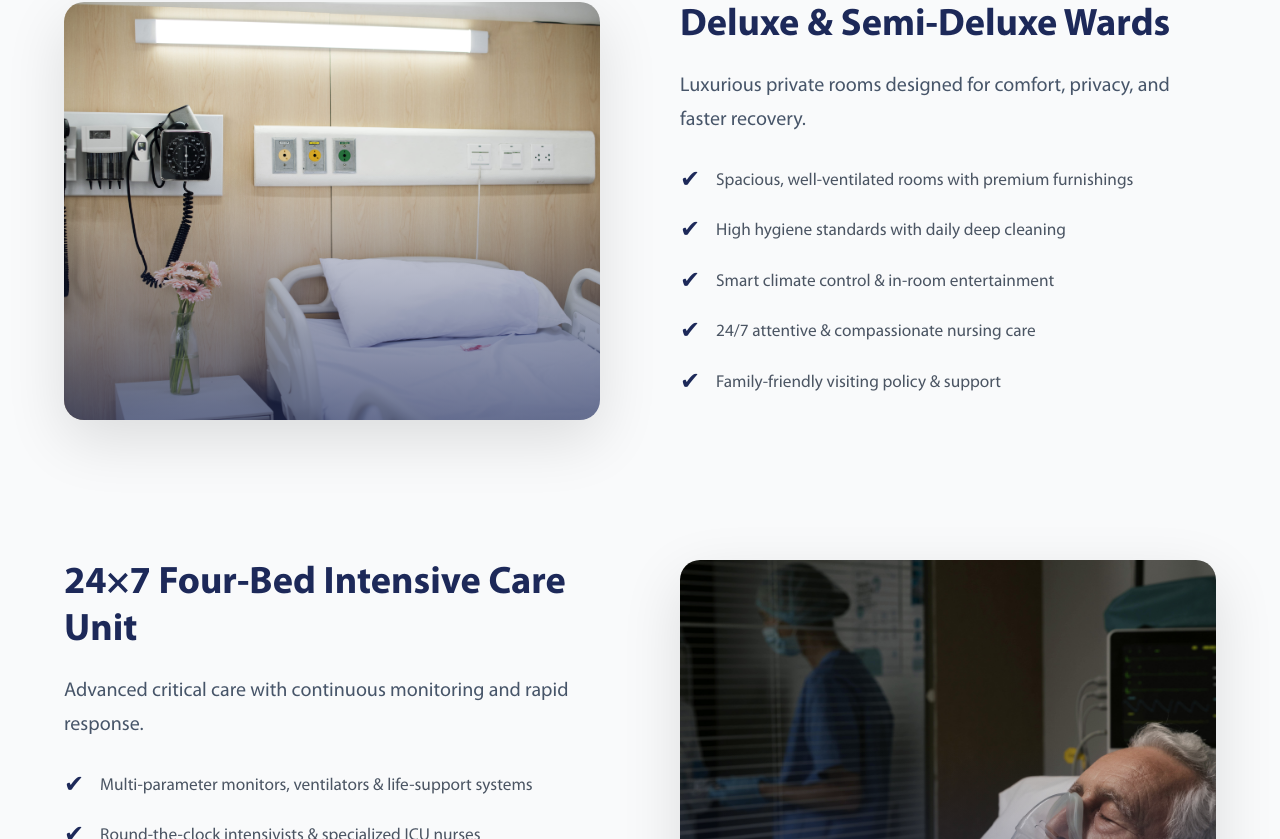
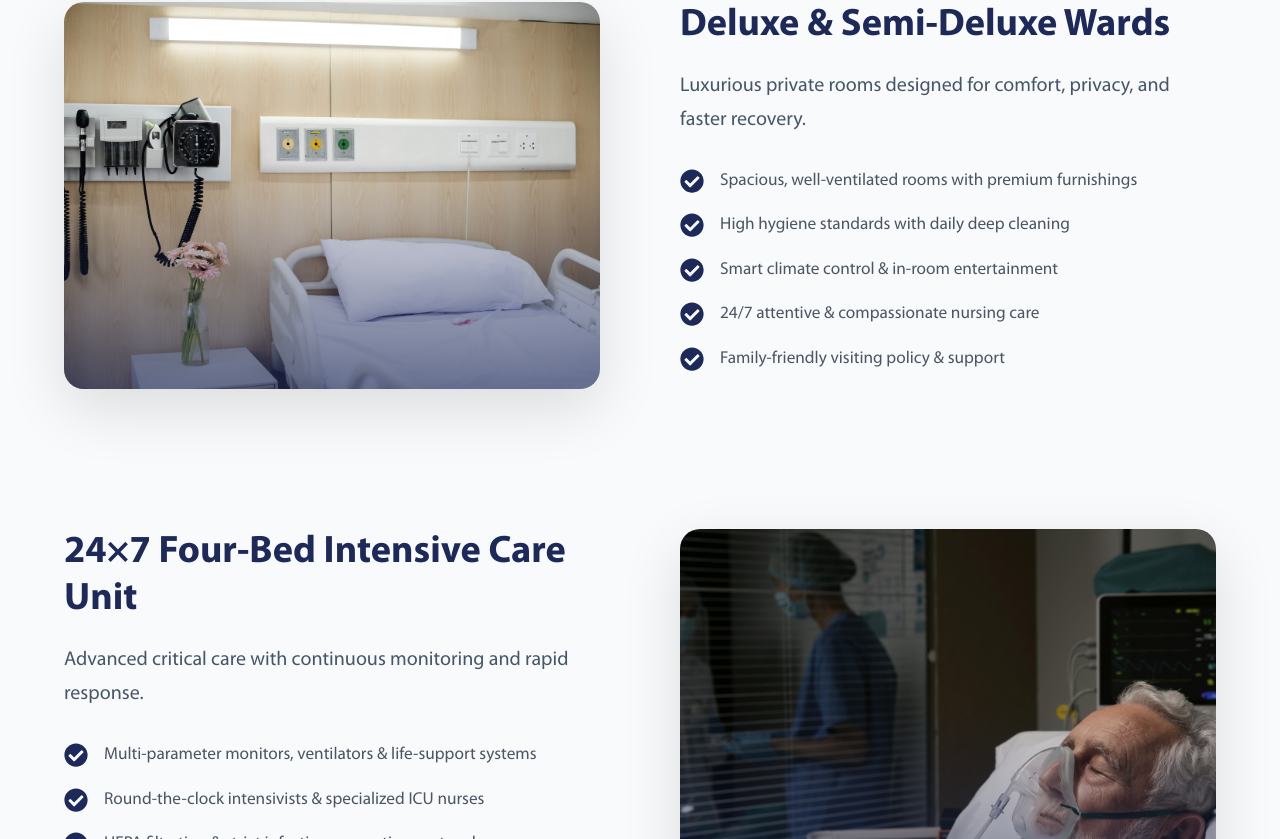
Before and after one commit to venkatesh02040/velpro-hospital, a React (Vite) app: page /facilities in a window 1280 px wide. Shown: the part 761-1600 px from the top of the page. Built offline with nearby package versions, Linux system fonts and the light colour scheme; no server answers; the HTML template or start-up script is replaced by a standard one.

Commit message:
changes from mohan

```diff
--- a/src/Pages/Facilities/Facilities.css
+++ b/src/Pages/Facilities/Facilities.css
@@ -168,12 +168,12 @@
     text-align: left;
 }
 
-.f-check-icon {
-    color: #1d2959;
-    font-size: 1.5rem;
-    margin-right: 16px;
-    flex-shrink: 0;
-    margin-top: -5px;
+.check-icon {
+  color: #1d2959;
+  font-size: 1.5rem;
+  margin-right: 16px;
+  flex-shrink: 0;
+  margin-top: 2px;
 }
 
 /* Responsive */
--- a/src/Pages/Facilities/Facilities.jsx
+++ b/src/Pages/Facilities/Facilities.jsx
@@ -2,6 +2,7 @@ import React from "react";
 import { Link } from "react-router-dom";
 import Navbar from "../../Components/Navbar/Navbar";
 import Footer from "../../Components/Footer/Footer";
+import { FaCheckCircle } from "react-icons/fa"; // using react-icons for nice checkmarks
 import "./Facilities.css";
 
 const Facilities = () => {
@@ -157,7 +158,7 @@ const Facilities = () => {
                   <ul className="premium-features">
                     {facility.points.map((point, i) => (
                       <li key={i} className="feature-line">
-                        <span className="f-check-icon">✔</span>
+                        <FaCheckCircle className="check-icon" />
                         <span>{point}</span>
                       </li>
                     ))}
```
